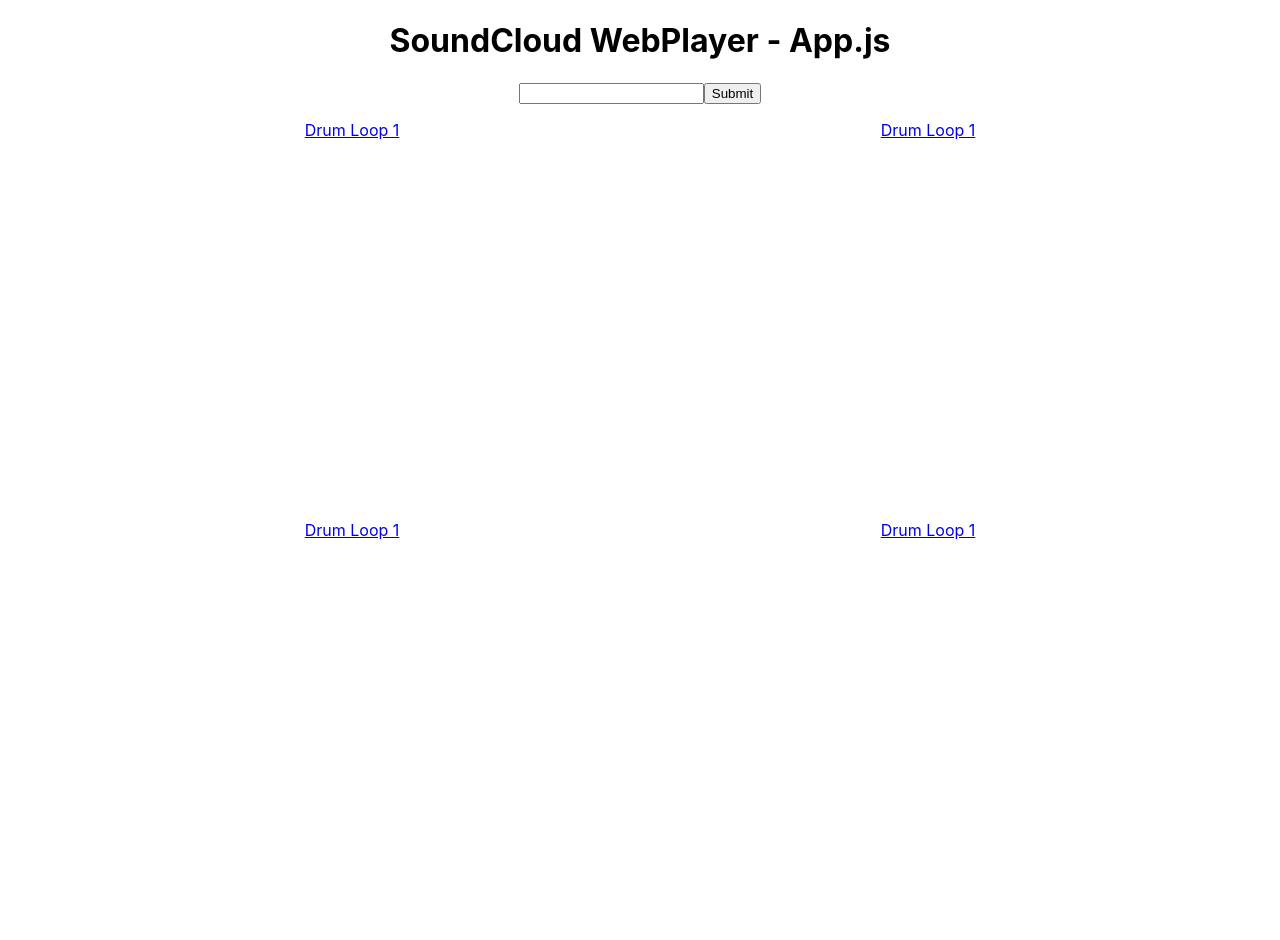
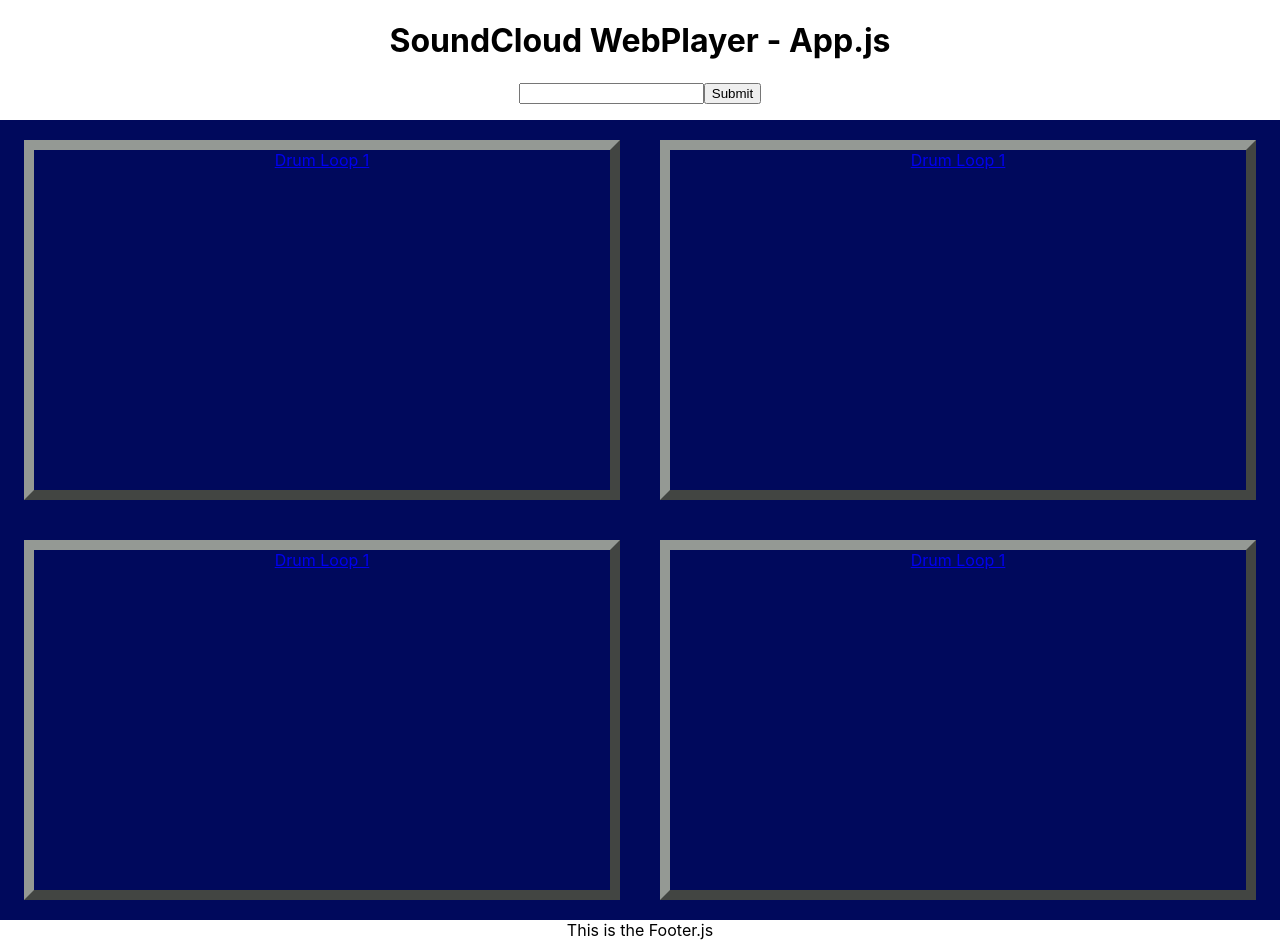
Before and after one commit to Bavid-Dowie/project2-api-react-audioplayer-app, a React (Create React App) app in the folder webplayer-lite/: page / in a window 1280 px wide. Built offline with nearby package versions, Linux system fonts and the light colour scheme; no server answers; the HTML template or start-up script is replaced by a standard one.

Commit message:
Extraneous CSS styles removed

```diff
--- a/webplayer-lite/src/App.js
+++ b/webplayer-lite/src/App.js
@@ -1,13 +1,12 @@
-import React, { Component } from 'react';
+import React, { Component } from 'react'
 import Tracks from './Tracks'
-import './App.css';
-import dotenv from 'dotenv';
+import './App.css'
+import dotenv from 'dotenv'
 
 dotenv.config();
 
 class App extends Component {
-
-  constructor(props){
+  constructor(props) {
     super(props)
     this.state = {
       kind: '',
@@ -15,56 +14,54 @@
       data: {}
     }
   }
-
-  componentDidMount(){
-    this.fetchData();
+  componentDidMount() {
+    this.fetchData()
   }
 
-  fetchData(){
-    const API_KEY = process.env.REACT_APP_SCLOUD_API_KEY;
-    let query = 'drums'
+  fetchData() {
+    const API_KEY = process.env.REACT_APP_SCLOUD_API_KEY
+    let query = this.data
+    console.log(this.state)
     fetch(`http://api.soundcloud.com/tracks?client_id=${API_KEY}&q=${query} loop`)
       .then(response => response.json())
-    .then(parsedJSON => console.log(parsedJSON))
+      // .then(parsedJSON => console.log(parsedJSON))
       .catch(error => console.log('parsing failed'))
-
   }
   handleChange(e) {
     this.setState({
       title: e.target.title
     })
   }
-
   handleSubmit(e) {
     e.preventDefault();
     fetch(`http://api.soundcloud.com/tracks?client_id=70754678653a644af108cb068fd1f18a&`)
       .then(function (response) {
         return response.json();
-    }
-    )
+      })
       .then(jsonData => {
         console.log(jsonData)
         this.setState(prevState => ({
           data: jsonData
         }))
       })
-
   }
-
-
   render() {
-
     return (
       <div className="App">
         <h1>SoundCloud WebPlayer - App.js</h1>
         <form onSubmit={e => this.handleSubmit(e)}>
-          <input type='text' title={this.state.title} onChange={e => this.handleChange(e)}></input>
-          <input type='submit' title='Submit' ></input>
+          <input type='text'
+            title={this.state.title}
+            onChange={e => this.handleChange(e)}
+          />
+          <input type='submit'
+            title='Submit' />
         </form>
         <p>{this.state.title}</p>
-        <Tracks/>
+        <Tracks />
+        <footer>This is the Footer.js</footer>
       </div>
-    );
+    )
   }
 }
 
--- a/webplayer-lite/src/Tracks.css
+++ b/webplayer-lite/src/Tracks.css
@@ -4,12 +4,15 @@
     width: 100vw;
     flex-wrap: wrap;
     justify-content: center;
+    background: #00095c;
 }
 
 .track-1 {
     width: 45%;
+    border: outset 10px #949994;
+    margin: 20px;
 }
-
+/*
 .track-2 {
     width: 45%;
 }
@@ -20,4 +23,4 @@
 
 .track-4 {
     width: 45%;
-}
+} */
--- a/webplayer-lite/src/Tracks.js
+++ b/webplayer-lite/src/Tracks.js
@@ -5,29 +5,28 @@
     render() {
         const tracks = [
             {
-                title: "Drum Loop 1",
-                url: "https://soundcloud.com/user890016827/drums-loop"
+                title: 'Drum Loop 1',
+                url: 'https://soundcloud.com/user890016827/drums-loop'
             },
             {
-                title: "Drum Loop 2",
-                url: "https://soundcloud.com/user890016827/drums-loop"
+                title: 'Drum Loop 2',
+                url: 'https://soundcloud.com/user890016827/drums-loop'
             },
             {
-                title: "Drum Loop 3",
-                url: "https://soundcloud.com/user890016827/drums-loop"
+                title: 'Drum Loop 3',
+                url: 'https://soundcloud.com/user890016827/drums-loop'
             },
             {
-                title: "Drum Loop 4",
-                url: "https://soundcloud.com/user890016827/drums-loop"
-            },
-
+                title: 'Drum Loop 4',
+                url: 'https://soundcloud.com/user890016827/drums-loop'
+            }
         ]
         return (
             <div className='tracks'>
                 <a className='track-1' href={tracks[0].url}>{tracks[0].title}</a>
-                <a className='track-2' href={tracks[1].url}>{tracks[0].title}</a>
-                <a className='track-3' href={tracks[2].url}>{tracks[0].title}</a>
-                <a className='track-4' href={tracks[3].url}>{tracks[0].title}</a>
+                <a className='track-1' href={tracks[1].url}>{tracks[0].title}</a>
+                <a className='track-1' href={tracks[2].url}>{tracks[0].title}</a>
+                <a className='track-1' href={tracks[3].url}>{tracks[0].title}</a>
             </div>
         )
     }
```
Lines whose indentation alone changed are shown as unchanged.
